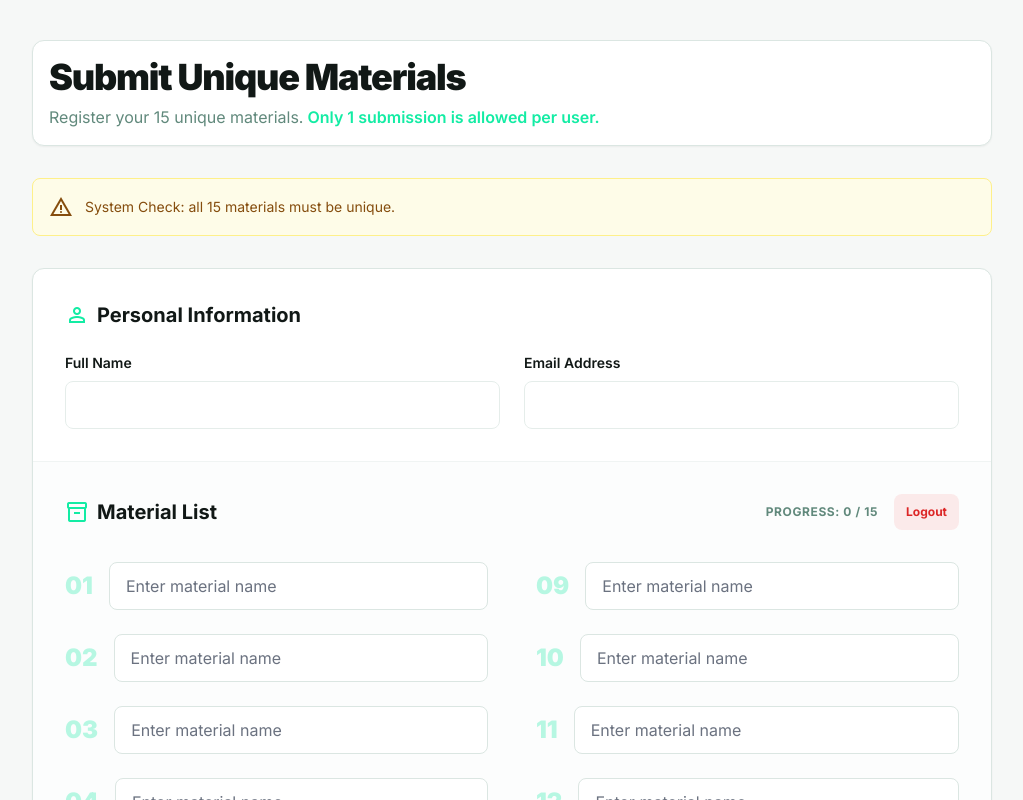
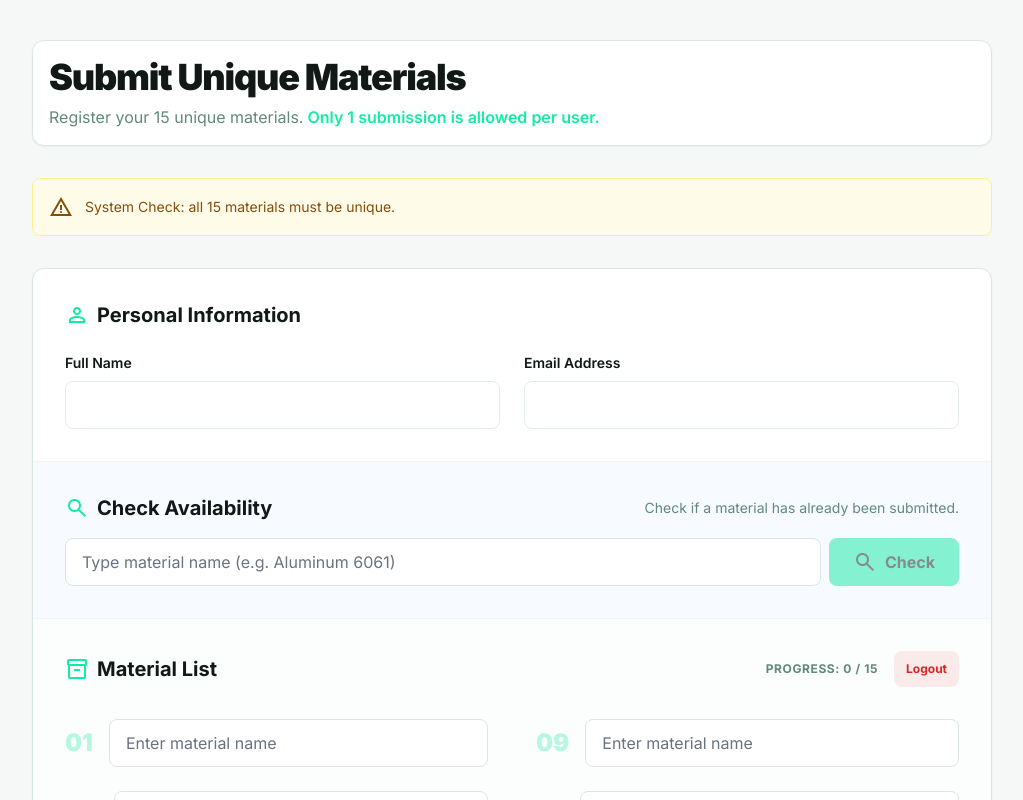
Before and after one commit to YugYadav25/MaterialSystem, a React (Vite) app: page /dashboard in a window 1280 px wide. Shown: the top 800 px of the page, without its empty margins (128-1151 px from the left). Built offline with nearby package versions, Linux system fonts and the light colour scheme; no server answers; sample sign-in values are in the browser's storage.

Commit message:
Search Button For better UX

```diff
--- a/src/pages/Dashboard.tsx
+++ b/src/pages/Dashboard.tsx
@@ -17,6 +17,28 @@ function Dashboard() {
   const [hasSubmitted, setHasSubmitted] = useState(false);
   const [error, setError] = useState('');
   const [success, setSuccess] = useState('');
+
+  // Search State
+  const [searchQuery, setSearchQuery] = useState('');
+  const [searching, setSearching] = useState(false);
+  const [searchResult, setSearchResult] = useState<{ matches: string[], query: string } | null>(null);
+
+  const handleSearch = async () => {
+    if (!searchQuery.trim()) return;
+    setSearching(true);
+    setSearchResult(null);
+    try {
+      const res = await axios.get(`/api/materials/search?q=${encodeURIComponent(searchQuery)}`);
+      setSearchResult({
+        matches: res.data.matches,
+        query: searchQuery
+      });
+    } catch (err) {
+      console.error("Search failed", err);
+    } finally {
+      setSearching(false);
+    }
+  };
 
   // Fetch existing status on mount
   useEffect(() => {
@@ -177,6 +199,69 @@ function Dashboard() {
               </div>
             </div>
 
+            {/* Section: Material Search */}
+            <div className="p-4 md:p-8 border-b border-[#f0f4f3] dark:border-[#2a3c36] bg-blue-50/50 dark:bg-blue-900/10">
+              <div className="flex flex-col md:flex-row items-start md:items-center justify-between mb-4 gap-4">
+                <div className="flex items-center gap-2">
+                  <span className="material-symbols-outlined text-primary">search</span>
+                  <h2 className="text-[#111816] dark:text-white text-xl font-bold">Check Availability</h2>
+                </div>
+                <p className="text-sm text-[#61897c] dark:text-[#a0c4b8]">Check if a material has already been submitted.</p>
+              </div>
+
+              <div className="flex flex-col gap-4">
+                <div className="flex gap-2">
+                  <input
+                    className="form-input flex-1 rounded-lg border-[#dbe6e2] dark:border-[#2a3c36] bg-white dark:bg-[#10221c] dark:text-white h-12 px-4 text-base focus:ring-primary focus:border-primary"
+                    placeholder="Type material name (e.g. Aluminum 6061)"
+                    value={searchQuery}
+                    onChange={(e) => setSearchQuery(e.target.value)}
+                    onKeyDown={(e) => e.key === 'Enter' && handleSearch()}
+                  />
+                  <button
+                    onClick={handleSearch}
+                    disabled={searching || !searchQuery.trim()}
+                    className="flex items-center justify-center gap-2 rounded-lg px-6 bg-primary text-[#10221c] font-bold disabled:opacity-50 disabled:cursor-not-allowed hover:opacity-90 transition-all"
+                  >
+                    {searching ? (
+                      <span className="material-symbols-outlined animate-spin">progress_activity</span>
+                    ) : (
+                      <span className="material-symbols-outlined">search</span>
+                    )}
+                    <span className="hidden md:inline">Check</span>
+                  </button>
+                </div>
+
+                {/* Search Results */}
+                {searchResult && (
+                  <div className={`p-4 rounded-lg border ${searchResult.matches.length > 0
+                    ? 'bg-red-50 border-red-200 text-red-800 dark:bg-red-900/20 dark:border-red-900/30 dark:text-red-200'
+                    : 'bg-green-50 border-green-200 text-green-800 dark:bg-green-900/20 dark:border-green-900/30 dark:text-green-200'
+                    }`}>
+                    <div className="flex items-start gap-3">
+                      <span className="material-symbols-outlined">
+                        {searchResult.matches.length > 0 ? 'cancel' : 'check_circle'}
+                      </span>
+                      <div>
+                        <p className="font-bold">
+                          {searchResult.matches.length > 0
+                            ? 'Material(s) found!'
+                            : 'Material appears to be available!'
+                          }
+                        </p>
+                        <p className="text-sm mt-1">
+                          {searchResult.matches.length > 0
+                            ? `The following materials have already been submitted: ${searchResult.matches.join(', ')}`
+                            : `No matches found for "${searchResult.query}". It seems safe to use.`
+                          }
+                        </p>
+                      </div>
+                    </div>
+                  </div>
+                )}
+              </div>
+            </div>
+
             {/* Section: Material List */}
             <div className="p-4 md:p-8 bg-background-light/30 dark:bg-background-dark/10">
               <div className="flex flex-col md:flex-row items-start md:items-center justify-between mb-8 gap-4">
```
Also changed, not shown: 2 other files (tests, documents, lock files or other folders).
